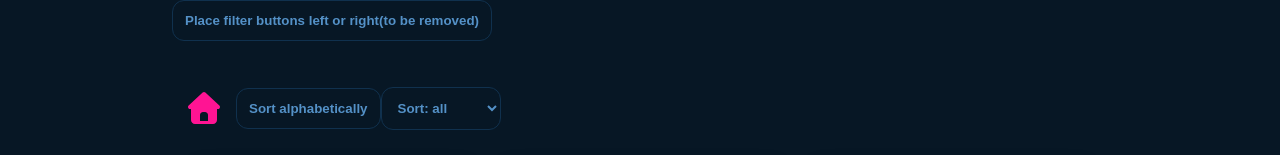
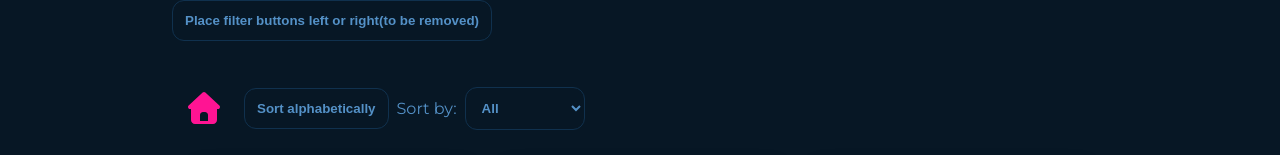
Before and after one commit to Shenden/portfolio, a React (Vite) app: page /records in a window 1280 px wide. Shown: the part 200-355 px from the top of the page. Built offline with nearby package versions, Linux system fonts and the light colour scheme.

Commit message:
style fix

```diff
--- a/src/index.scss
+++ b/src/index.scss
@@ -82,6 +82,7 @@ select {
   padding: 12px;
   font-weight: bold;
   outline: none;
+  margin: 8px;
   cursor: pointer;
   transition: all 200ms ease-in;
   &:hover {
--- a/src/pages/FilteringRecords.jsx
+++ b/src/pages/FilteringRecords.jsx
@@ -38,13 +38,13 @@ export const FilteringRecords = ({ handleSort, handleFilter }) => {
             <FontAwesomeIcon icon={faHouse} />
           </Link>
           <button onClick={handleSort}>Sort alphabetically</button>
-          <label htmlFor="filter-records"> </label>
+          <label htmlFor="filter-records">Sort by: </label>
           <select
             id="filter-records"
             ref={selectRef}
             onChange={() => handleFilter(selectRef.current.value)}
           >
-            <option value="">Sort: all</option>
+            <option value="">All</option>
             <option value="hiphop">Hiphop</option>
             <option value="reggae">Reggae</option>
             <option value="electronic">Electronic</option>
```
